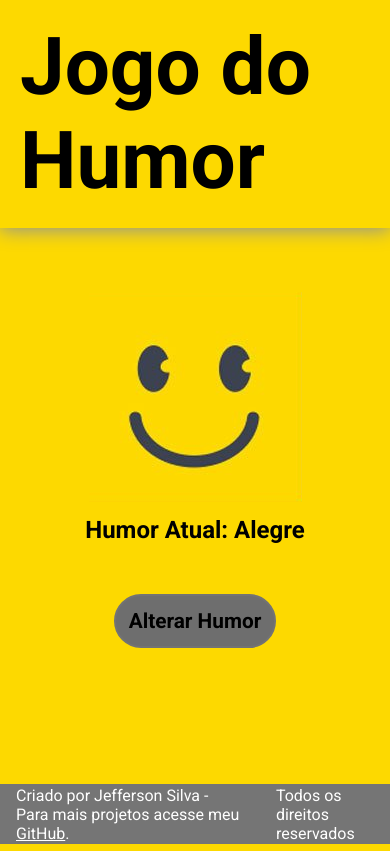
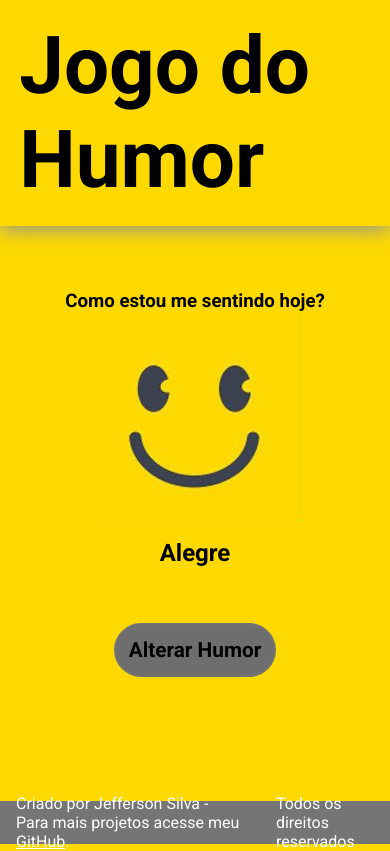
Before and after one commit to jeffersonluiz27/Modulo2-Projeto1-JogoHumor, a plain HTML site: page index.html in a window 390 px wide. Drawn offline with Linux system fonts and the light colour scheme.

Commit message:
alteração css responsividade

```diff
--- a/assets/css/style.css
+++ b/assets/css/style.css
@@ -3,65 +3,57 @@
 *{
   margin: 0;
   padding: 0;
+  border: 0;
   box-sizing: border-box;
   font-family: 'Roboto', sans-serif;
 }
 
-html, body{
-  height: 100%;
+body#content{
+  background-color: #fdd900;
+  width: 100vw;
+  height: 100vh;
+  display: flex;
+  flex-direction: column;
 }
 
-.main-header .container{
+header{
   display: flex;
-  justify-content: space-around;
+  justify-content: center;
   align-items: center;
   flex-wrap: wrap;
-}
-
-.container{
-  max-width: 100%;
-  padding: 20px;
-  margin: 0 auto;
-
-}
-
-.main-header{
-  /* background-color: #575f5f; */
-  color: rgb(0, 0, 0);
-  box-shadow: 0 2px 18px 0 rgb(141, 147, 151);
+  box-shadow: 0 .2rem 1.2rem 0 rgb(141, 147, 151);
   box-sizing: border-box;
   flex-direction: row;
   width: 100%;
+  height:auto;
 }
 
-.title{
+h1{
   font-size: 5rem;
   font-weight: 600;
 }
 
-body,#corpo{
-  display: flex;
-  flex-direction: column;
-  min-height: 100%;
-  background-color:#fdd900;
+header div{
+  padding: 1.2rem;
+  margin: 0 auto;
 }
 
-.main{
+main{
   flex: 1;
   margin-top: 4rem;
   margin-bottom: 1rem;
   display: flex;
   flex-direction: column;
   align-items: center;
-
+  height:auto;
 }
 
-.section-img{
-  margin-bottom: 10px;
+section#section-img{
+  margin-bottom: .8rem;
 }
 
-.section-status{
-  margin-bottom: 50px;
+section#section-status{
+  margin-bottom: 3.5rem;
 }
 
 #butonChange{
@@ -71,28 +63,30 @@ body,#corpo{
   background-color: rgb(110, 110, 110);
   border: 2px solid rgb(115, 115, 116);
   border-radius: 2rem;
-  transition: all .5s ease-out;
   cursor: pointer;
+  transition: transform .5s ease-in-out;
 }
 
-.footer{
+#butonChange:hover{
+  transform: scale(1.1);
+
+}
+
+footer{
   display: flex;
   flex-direction: row;
+  align-items: center;
   justify-content: space-between;
-  align-items: center;
+  background-color:#757575;
+  height: 2.7rem;
+  width: 100%;
   color: rgb(255, 255, 255);
-  background-color: #757575;
-  bottom: 0;
-  height: 60px;
-  width: 100%;
-  /* margin-bottom: 1px; */
-
 }
 
 .footer-text{
   margin: 1rem;
 }
 
-.link{
+#link{
   color: rgb(255, 255, 255);
 }
--- a/assets/js/index.js
+++ /dev/null
@@ -1,66 +0,0 @@
-/*
-const elementoNome = document.getElementById('nome'); /* Cria a variável elementoNome e coloca o elemento com o id nome nela
-const elementoSituacao = document.querySelector('#situacao'); /* Cria a variável elementoSituacao e coloca o elemento com o id situacao nela
-const elementoImg = document.querySelector('#imagem') /* Cria a variável elementoImg e coloca o elemento com o id imagem nela
-let elementoBtn = document.querySelector('#alterar') /* Cria a variável elementoBtn e coloca o elemento com o id alterar nela
-
-/* Adiciona o evento de click no elementoBtn e executa a função anonima (arrow function)
-elementoBtn.addEventListener('click', () =>{
-    /* Verifica se o valour do botão é 'primeiro', se for troque de humor para o Hulk
-    if(elementoBtn.value == 'primeiro'){
-        elementoImg.src = './assets/img/Hulk.png' /* Troca a imagem do personagem
-        elementoNome.innerText = 'Hulk' /* Altera o texto do elemento nome
-        elementoSituacao.innerText = 'Pistola' /* Altera o texto do elemento situação
-        elementoBtn.value = 'segundo' /* Altera valor do botão
-    } else if(elementoBtn.value == 'segundo') { /* Verifica se o valour do botão é 'segundo', se for troque de humor para o Dr. Hulk
-        elementoImg.src = './assets/img/Dr. Hulk.png'  /* Troca a imagem do personagem
-        elementoNome.innerText = 'Dr. Hulk' /* Altera o texto do elemento nome
-        elementoSituacao.innerText = 'Pistola geek' /* Altera o texto do elemento situação
-        elementoBtn.value = 'terceiro'  /* Altera valor do botão
-    } else { /* Se os valores do botão não forem, 'primeiro' nem 'segundo' mude para o Dr. Banner
-        elementoImg.src = './assets/img/Dr. Banner.png' /* Troca a imagem do personagem
-        elementoNome.innerText = 'Dr. Banner' /* Altera o texto do elemento nome
-        elementoSituacao.innerText = 'Simples humano' /* Altera o texto do elemento situação
-        elementoBtn.value = 'primeiro' /* Altera valor do botão
-    }
-})
-*/
-
-const getElementoNome = document.getElementById('nome');
-const getElementoImg = document.querySelector('#imgMain');
-const getElementoCor = document.querySelector('#corpo');
-let getElementoBtn = document.querySelector('#butonChange');
-
-getElementoBtn.addEventListener('click', () => {
-	if (getElementoBtn.value == '1') {
-		getElementoNome.innerText = 'Timido';
-		getElementoImg.src = './assets/img/Embarrassed.png';
-		getElementoCor.style.backgroundColor = '#81f298';
-		getElementoBtn.value = '2';
-	} else if (getElementoBtn.value == '2') {
-		getElementoNome.innerText = 'Apaixonado';
-		getElementoImg.src = './assets/img/InLove.png';
-		getElementoCor.style.backgroundColor = '#f3b6c6';
-		getElementoBtn.value = '3';
-	} else if (getElementoBtn.value == '3') {
-		getElementoNome.innerText = 'Divertido';
-		getElementoImg.src = './assets/img/Funny.png';
-		getElementoCor.style.backgroundColor = '#f79554';
-		getElementoBtn.value = '4';
-	} else if (getElementoBtn.value == '4') {
-		getElementoNome.innerText = 'Bravo';
-		getElementoImg.src = './assets/img/Angry.png';
-		getElementoCor.style.backgroundColor = '#dd6070';
-		getElementoBtn.value = '5';
-	} else if (getElementoBtn.value == '5') {
-		getElementoNome.innerText = 'Triste';
-		getElementoImg.src = './assets/img/Sad.png';
-		getElementoCor.style.backgroundColor = '#82c3eb';
-		getElementoBtn.value = '6';
-	} else {
-		getElementoNome.innerText = 'Alegre';
-		getElementoImg.src = './assets/img/Happy.png';
-		getElementoCor.style.backgroundColor = '#fdd900';
-		getElementoBtn.value = '1';
-	}
-});
--- /dev/null
+++ b/assets/js/script.js
@@ -0,0 +1,38 @@
+const getElementoNome = document.getElementById('humor');
+const getElementoImg = document.querySelector('#imgMain');
+const getElementoCor = document.querySelector('#content');
+let getElementoBtn = document.querySelector('#butonChange');
+
+getElementoBtn.addEventListener('click', () => {
+	if (getElementoBtn.value == '1') {
+		getElementoNome.innerText = 'Timido';
+		getElementoImg.src = './assets/img/Embarrassed.png';
+		getElementoCor.style.backgroundColor = '#81f298';
+		getElementoBtn.value = '2';
+	} else if (getElementoBtn.value == '2') {
+		getElementoNome.innerText = 'Apaixonado';
+		getElementoImg.src = './assets/img/InLove.png';
+		getElementoCor.style.backgroundColor = '#f3b6c6';
+		getElementoBtn.value = '3';
+	} else if (getElementoBtn.value == '3') {
+		getElementoNome.innerText = 'Divertido';
+		getElementoImg.src = './assets/img/Funny.png';
+		getElementoCor.style.backgroundColor = '#f79554';
+		getElementoBtn.value = '4';
+	} else if (getElementoBtn.value == '4') {
+		getElementoNome.innerText = 'Bravo';
+		getElementoImg.src = './assets/img/Angry.png';
+		getElementoCor.style.backgroundColor = '#dd6070';
+		getElementoBtn.value = '5';
+	} else if (getElementoBtn.value == '5') {
+		getElementoNome.innerText = 'Triste';
+		getElementoImg.src = './assets/img/Sad.png';
+		getElementoCor.style.backgroundColor = '#82c3eb';
+		getElementoBtn.value = '6';
+	} else {
+		getElementoNome.innerText = 'Alegre';
+		getElementoImg.src = './assets/img/Happy.png';
+		getElementoCor.style.backgroundColor = '#fdd900';
+		getElementoBtn.value = '1';
+	}
+});
--- a/index.html
+++ b/index.html
@@ -9,39 +9,44 @@
   <link rel="stylesheet" href="./assets/css/style.css">
 </head>
 
-<body>
+<body id="content">
 
-  <div id="corpo">
 
-    <header class="main-header">
-      <div class="container">
-        <h1 class="title">Jogo do Humor</h1>
+
+    <header>
+      <div>
+        <h1>Jogo do Humor</h1>
       </div>
     </header>
 
-    <main class="main">
-      <section class="section-img">
+    <main>
+      <section id="section-titulo">
+        <h3>
+          <span>Como estou me sentindo hoje?</span>
+        </h3>
+      </section>
+      <section id="section-img">
         <img src="./assets/img/Happy.png" alt="Imagem em 1 emotion representando o humor" id="imgMain">
       </section>
-      <section class="section-status">
+      <section id="section-status">
         <h2>
-          Humor Atual:
-          <span id="nome">Alegre</span>
+          <span id="humor">Alegre</span>
         </h2>
       </section>
-      <section class="section-buton">
+      <section id="section-buton">
         <button value="1" id="butonChange">Alterar Humor</button>
       </section>
     </main>
 
-    <footer class="footer">
+    <footer>
       <p class='footer-text'>Criado por Jefferson Silva - Para mais projetos acesse meu <a
-          href="https://github.com/jeffersonluiz27" target="_blank" class="link">GitHub</a>.</p>
+          href="https://github.com/jeffersonluiz27" target="_blank" id="link">GitHub</a>.</p>
       <p class='footer-text'>Todos os direitos reservados</p>
     </footer>
 
-    <script type="text/javascript" src="./assets/js/index.js"></script>
-  </div>
+
+
+  <script type="text/javascript" src="./assets/js/script.js"></script>
 </body>
 
 </html>
```
